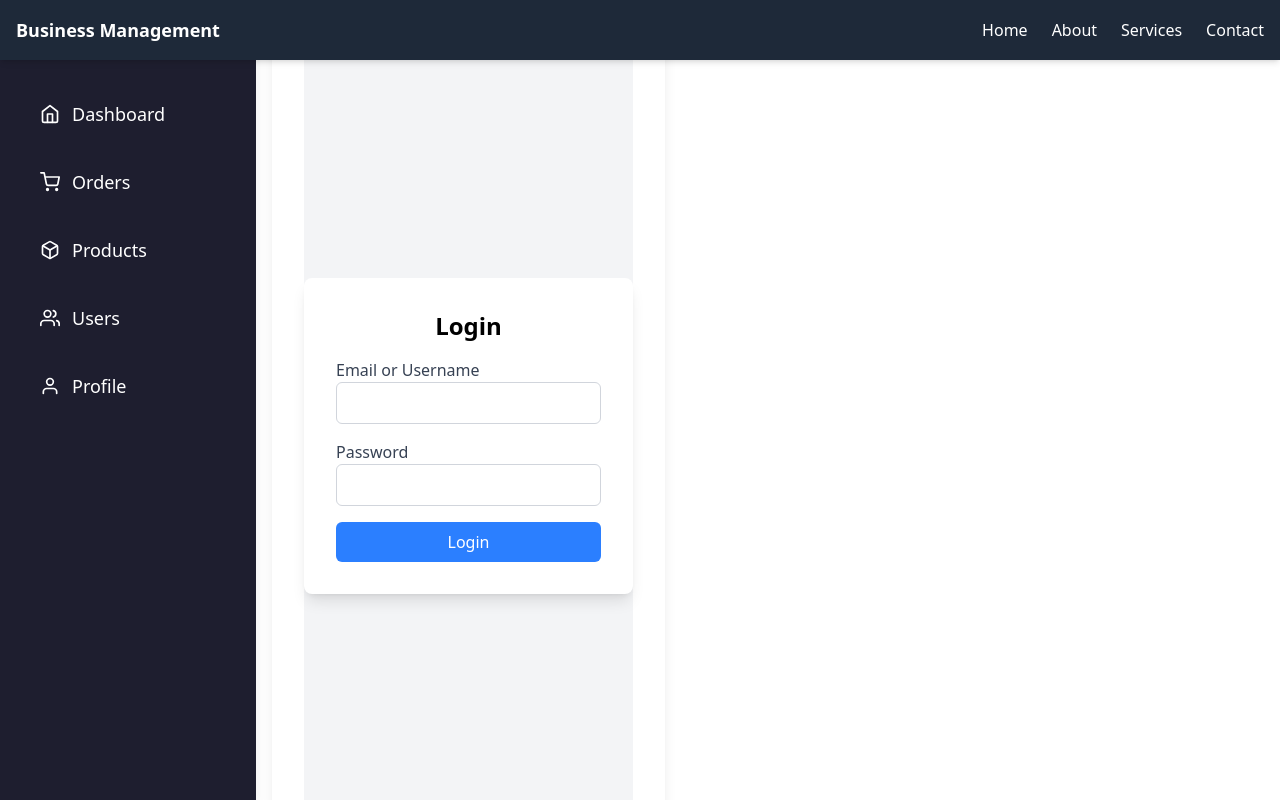
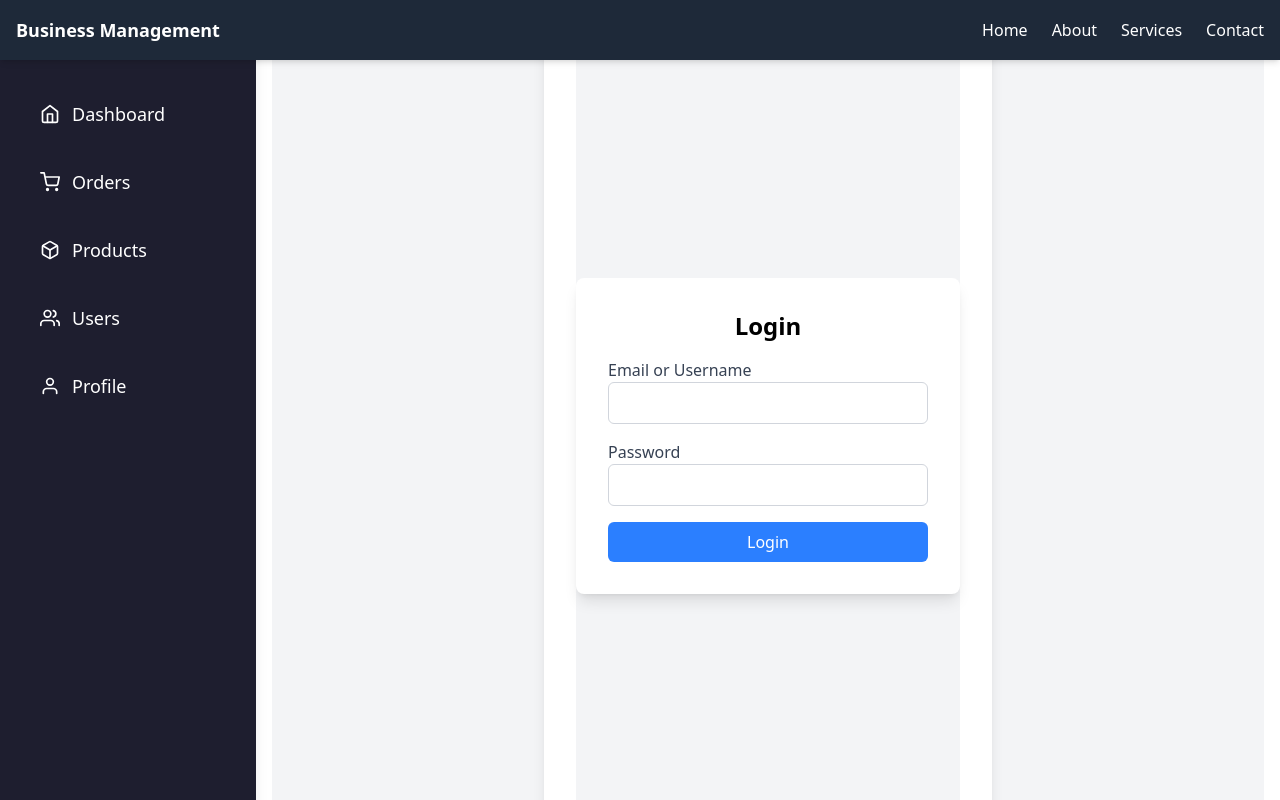
Before and after one commit to Hamasaaat/graduation-project, a React (Vite) app: page /login in a window 1280 px wide. Built offline with nearby package versions, Linux system fonts and the light colour scheme.

Commit message:
fixed styling

```diff
--- a/src/App.jsx
+++ b/src/App.jsx
@@ -44,11 +44,11 @@ const App = () => {
 
   return (
     <ProductProvider>
-      <div className="flex h-screen">
+      <div className="flex flex-col h-screen overflow-hidden">
         <Navbar toggleSidebar={() => setIsSidebarOpen(!isSidebarOpen)} />
-        <div className="flex">
+        <div className="flex flex-1 lg:flex-row">
           <Sidebar isOpen={isSidebarOpen} />
-          <div className="flex-1 p-4 mt-10 overflow-auto">
+          <div className="flex-1 min-h-screen p-4 mt-10 overflow-auto">
             <Routes>
               <Route path="/" element={<Dashboard />} />
               <Route path="/register" element={<RegisterPage />} />
--- a/src/components/Sidebar.jsx
+++ b/src/components/Sidebar.jsx
@@ -24,8 +24,9 @@ const Sidebar = ({ isOpen }) => {
 
   return (
     <div
-      className={`fixed top-0 left-0 h-full bg-[#1E1E2F] text-white w-64 p-6 shadow-lg transition-transform duration-300 ${isOpen ? "translate-x-0" : "-translate-x-64"
-        } lg:relative lg:translate-x-0 lg:flex flex-col z-40`}
+      className={`fixed top-0 left-0 h-full bg-[#1E1E2F] text-white w-64 p-6 shadow-lg transition-transform duration-300 ${
+        isOpen ? "translate-x-0" : "-translate-x-64"
+      } lg:relative lg:translate-x-0 lg:flex flex-col z-40`}
     >
       <nav className="flex-1 pt-16">
         {" "}
@@ -35,10 +36,11 @@ const Sidebar = ({ isOpen }) => {
             <li key={item.path}>
               <Link
                 to={item.path}
-                className={`flex items-center px-4 py-3 rounded-lg transition-all duration-300 text-lg font-medium gap-3 ${location.pathname === item.path
-                  ? "bg-[#34344A]"
-                  : "hover:bg-[#2A2A3A]"
-                  }`}
+                className={`flex items-center px-4 py-3 rounded-lg transition-all duration-300 text-lg font-medium gap-3 ${
+                  location.pathname === item.path
+                    ? "bg-[#34344A]"
+                    : "hover:bg-[#2A2A3A]"
+                }`}
               >
                 {item.icon}
                 {item.name}
@@ -50,7 +52,7 @@ const Sidebar = ({ isOpen }) => {
 
       {/* User Info Section */}
       {user && (
-        <div className="mt-auto flex flex-col gap-3 p-4 bg-[#34344A] rounded-lg text-center">
+        <div className="mt-auto flex flex-col gap-3 p-4 bg-[#34344A] rounded-lg text-center -translate-y-10">
           <img
             src="https://symbl-world.akamaized.net/i/webp/a4/aac58eba06b016ce93d9ecf7184a3f.webp"
             alt="Avatar"
--- a/src/main.jsx
+++ b/src/main.jsx
@@ -3,14 +3,12 @@ import ReactDOM from "react-dom/client";
 import { BrowserRouter } from "react-router-dom";
 import App from "./App.jsx";
 import { ProductProvider } from "./context/ProductContext";
-import { UserProvider } from "./context/UserContext"; // Import UserProvider
+import { UserProvider } from "./context/UserContext";
 import "./App.css";
 
 ReactDOM.createRoot(document.getElementById("root")).render(
   <BrowserRouter>
     <UserProvider>
-      {" "}
-      {/* Wrap App inside UserProvider */}
       <ProductProvider>
         <App />
       </ProductProvider>
```
Also changed, not shown: 1 other file (tests, documents, lock files or other folders).
